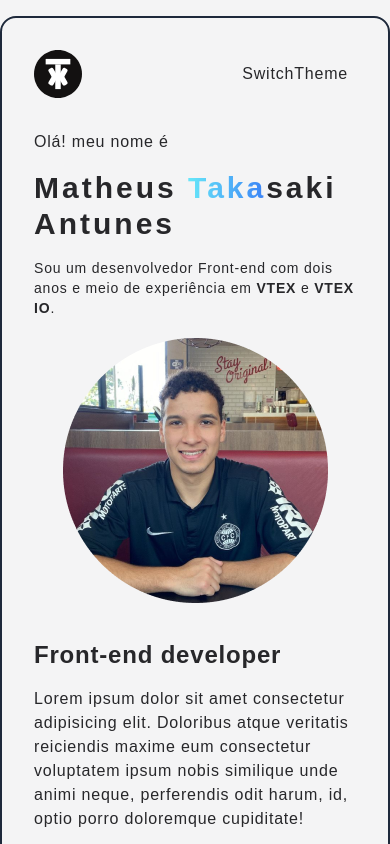
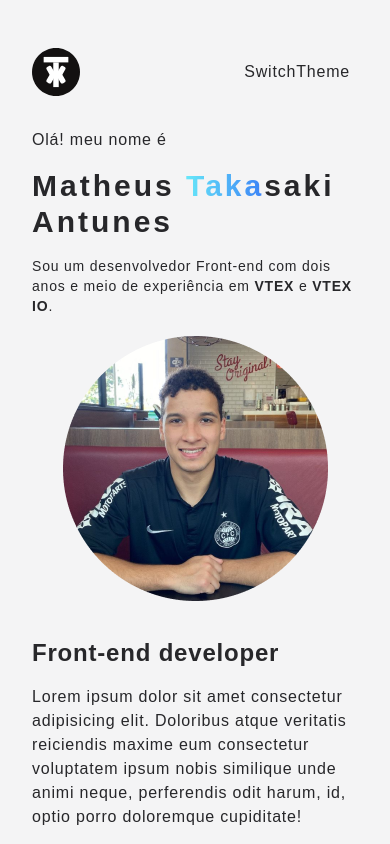
Before and after one commit to matheustakasaki/portfolio, a React (Vite) app: page / in a window 390 px wide. Built offline with nearby package versions, Linux system fonts and the light colour scheme.

Commit message:
adding responsive styles

```diff
--- a/src/App.tsx
+++ b/src/App.tsx
@@ -31,7 +31,7 @@ function App() {
     <main className='h-screen overflow-auto box-border tracking-wider bg-zinc-100  dark:bg-zinc-900 dark:text-zinc-50 text-zinc-800'>
 
 
-      <section className='max-w-3xl mx-auto dark:border-slate-100 border-slate-800 border-2 my-4 p-4 rounded-2xl'>
+      <section className='max-w-3xl mx-auto md:dark:border-slate-100 md:border-slate-800 md:border-2 my-4 p-4 rounded-2xl'>
         <header className='flex justify-between items-center p-4'>
 
 
```
